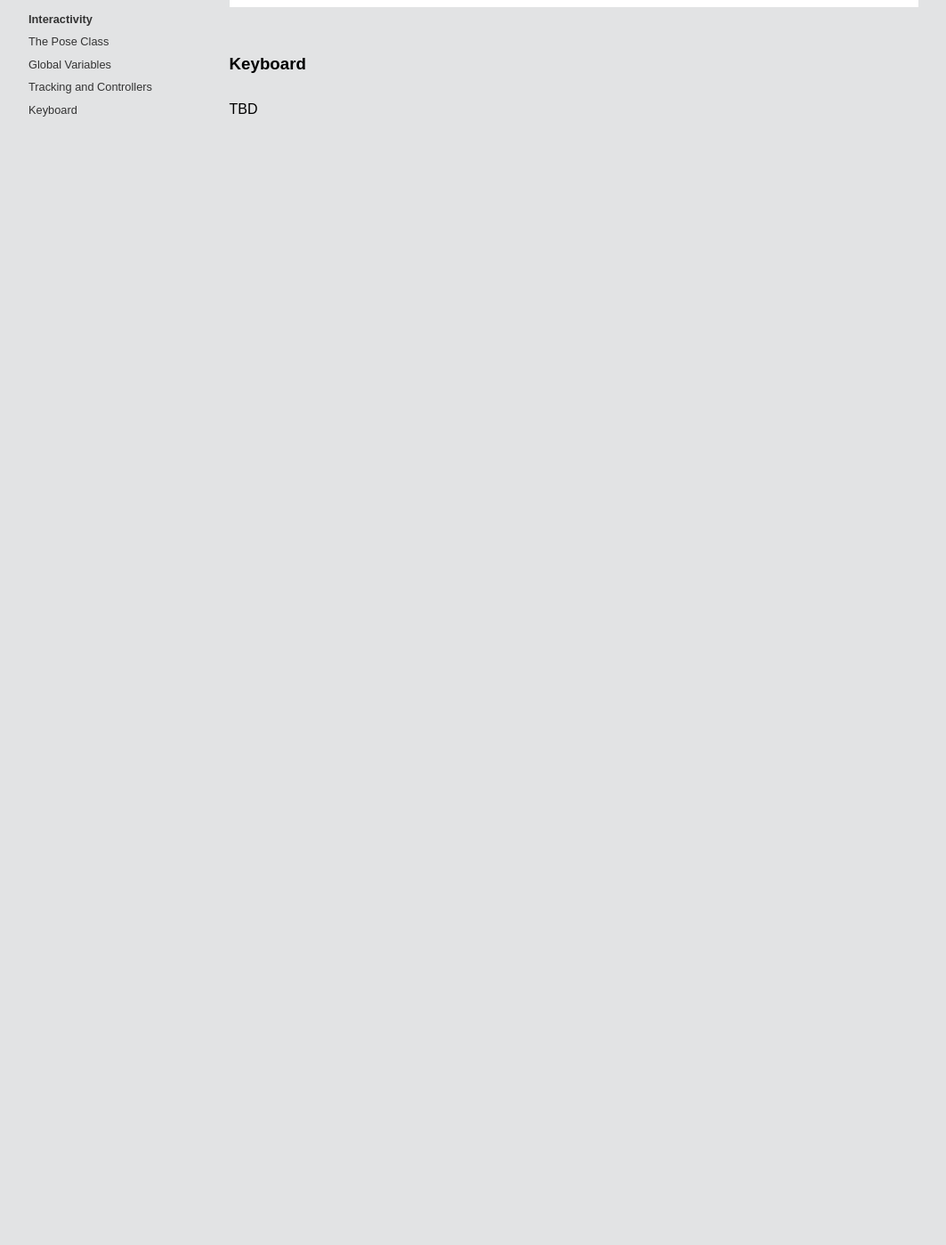
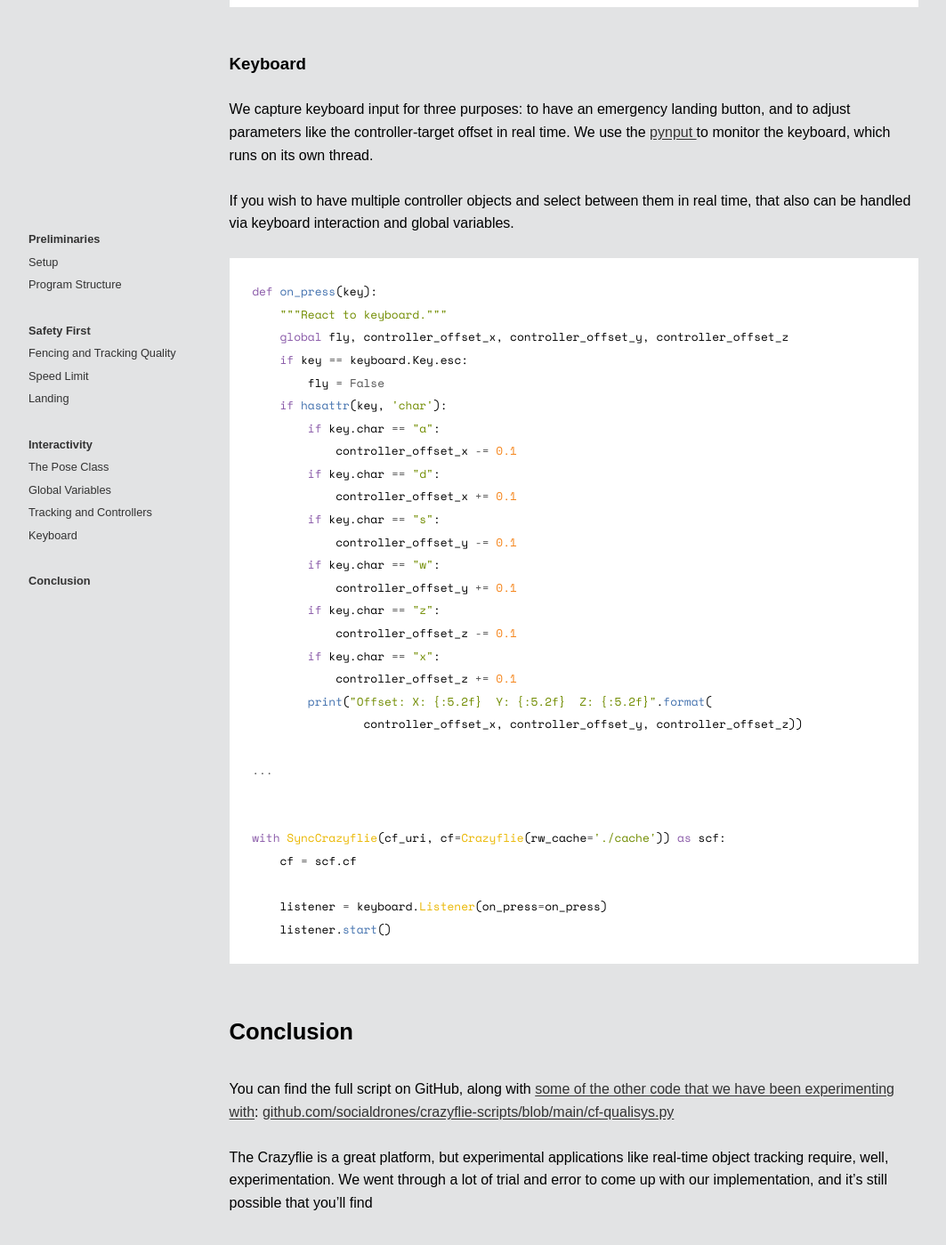
Before and after one commit to l77l77/mbaytas.github.io, a Jekyll site: the page built from crazyflie.md, in a window 1280 px wide and 1400 px high, scrolled down 13839 px. Shown: the whole window at 89% size, without its empty margins (108-1171 px from the left). Built offline with Jekyll 4.4.1, drawn with Linux system fonts in a browser that asks for light colours; some web fonts are replaced; our own code applies the rules of GitHub Pages for plain Markdown files; comment, search, counter and statistics services are not loaded; before the commit the page ends 14137 px from its top, so only the background shows below that.

Commit message:
Update crazyflie.md

````diff
--- a/crazyflie.md
+++ b/crazyflie.md
@@ -361,4 +361,44 @@ class QtmConnector(Thread):
 
 ### Keyboard
 
-TBD
+We capture keyboard input for three purposes: to have an emergency landing button, and to adjust parameters like the controller-target offset in real time. We use the [pynput ](https://pypi.org/project/pynput/) to monitor the keyboard, which runs on its own thread.
+
+If you wish to have multiple controller objects and select between them in real time, that also can be handled via keyboard interaction and global variables.
+
+```python
+def on_press(key):
+    """React to keyboard."""
+    global fly, controller_offset_x, controller_offset_y, controller_offset_z
+    if key == keyboard.Key.esc:
+        fly = False
+    if hasattr(key, 'char'):
+        if key.char == "a":
+            controller_offset_x -= 0.1
+        if key.char == "d":
+            controller_offset_x += 0.1
+        if key.char == "s":
+            controller_offset_y -= 0.1
+        if key.char == "w":
+            controller_offset_y += 0.1
+        if key.char == "z":
+            controller_offset_z -= 0.1
+        if key.char == "x":
+            controller_offset_z += 0.1
+        print("Offset: X: {:5.2f}  Y: {:5.2f}  Z: {:5.2f}".format(
+                controller_offset_x, controller_offset_y, controller_offset_z))
+
+...
+
+
+with SyncCrazyflie(cf_uri, cf=Crazyflie(rw_cache='./cache')) as scf:
+    cf = scf.cf
+
+    listener = keyboard.Listener(on_press=on_press)
+    listener.start()
+```
+
+## Conclusion
+
+You can find the full script on GitHub, along with [some of the other code that we have been experimenting with](https://github.com/socialdrones/crazyflie-scripts): [github.com/socialdrones/crazyflie-scripts/blob/main/cf-qualisys.py](https://github.com/socialdrones/crazyflie-scripts/blob/main/cf-qualisys.py)
+
+The Crazyflie is a great platform, but experimental applications like real-time object tracking require, well, experimentation. We went through a lot of trial and error to come up with our implementation, and it's still possible that you'll find
````
